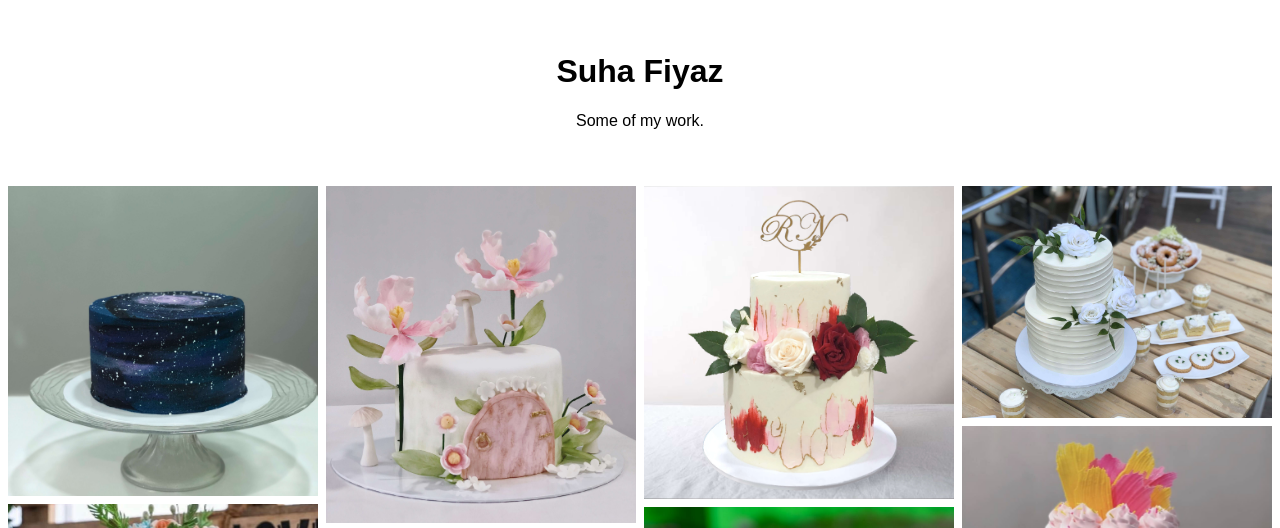
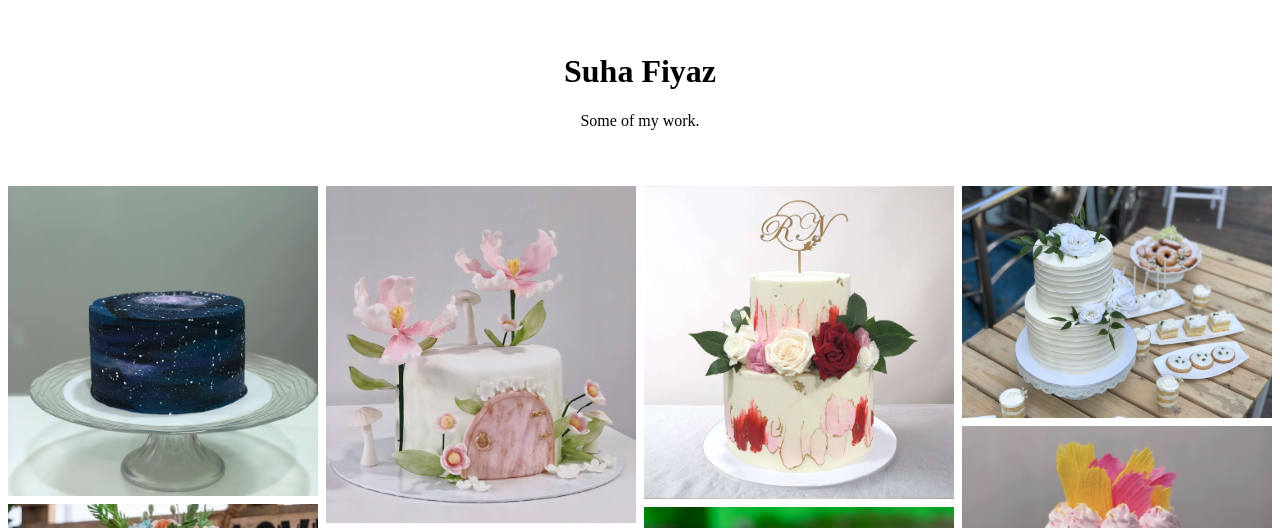
Before and after one commit to Triplecon/portfolio, a plain HTML site: page index.html in a window 1280 px wide. Shown: the top 528 px of the page. Drawn offline with Linux system fonts and the light colour scheme.

Commit message:
Update index.html

```diff
--- a/index.html
+++ b/index.html
@@ -5,9 +5,11 @@
   box-sizing: border-box;
 }
 
+@import url('https://fonts.googleapis.com/css2?family=Cinzel:wght@500&display=swap');
+
 body {
   margin: 0;
-  font-family: Arial;
+  font-family: 'Cinzel', serif;
 }
 
 .header {
```
